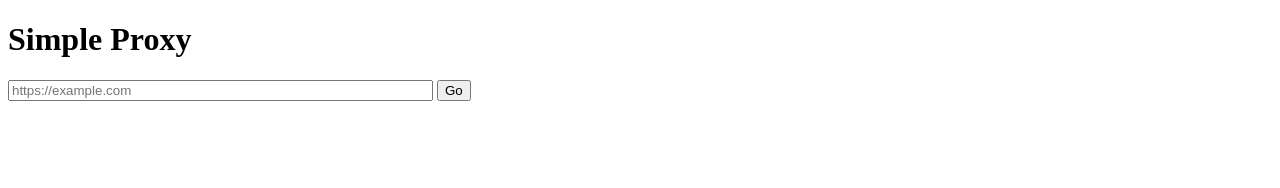
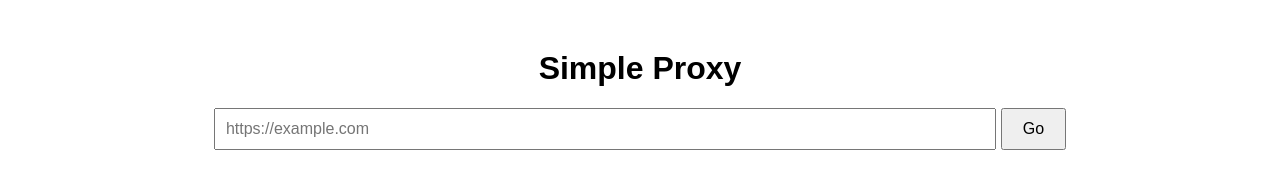
Before and after one commit to yubikirigenn/simple-proxy, a website: page index.html in a window 1280 px wide. Drawn offline with Linux system fonts and the light colour scheme.

Commit message:
Update index.html

```diff
--- a/index.html
+++ b/index.html
@@ -1,14 +1,26 @@
 <!DOCTYPE html>
 <html lang="ja">
 <head>
-  <meta charset="UTF-8">
-  <title>Simple Proxy</title>
+<meta charset="UTF-8">
+<title>Simple Proxy</title>
+<style>
+body { font-family: sans-serif; text-align: center; margin-top: 50px; }
+input[type="text"] { width: 60%; padding: 10px; font-size: 16px; }
+button { padding: 10px 20px; font-size: 16px; }
+</style>
 </head>
 <body>
-  <h1>Simple Proxy</h1>
-  <form action="/proxy" method="get">
-    <input type="text" name="url" placeholder="https://example.com" size="50">
-    <button type="submit">Go</button>
-  </form>
+<h1>Simple Proxy</h1>
+<input id="urlInput" type="text" placeholder="https://example.com">
+<button onclick="goProxy()">Go</button>
+
+<script>
+function goProxy() {
+  const url = document.getElementById('urlInput').value;
+  if(url) {
+    window.location.href = `/proxy?url=${encodeURIComponent(url)}`;
+  }
+}
+</script>
 </body>
 </html>
```
